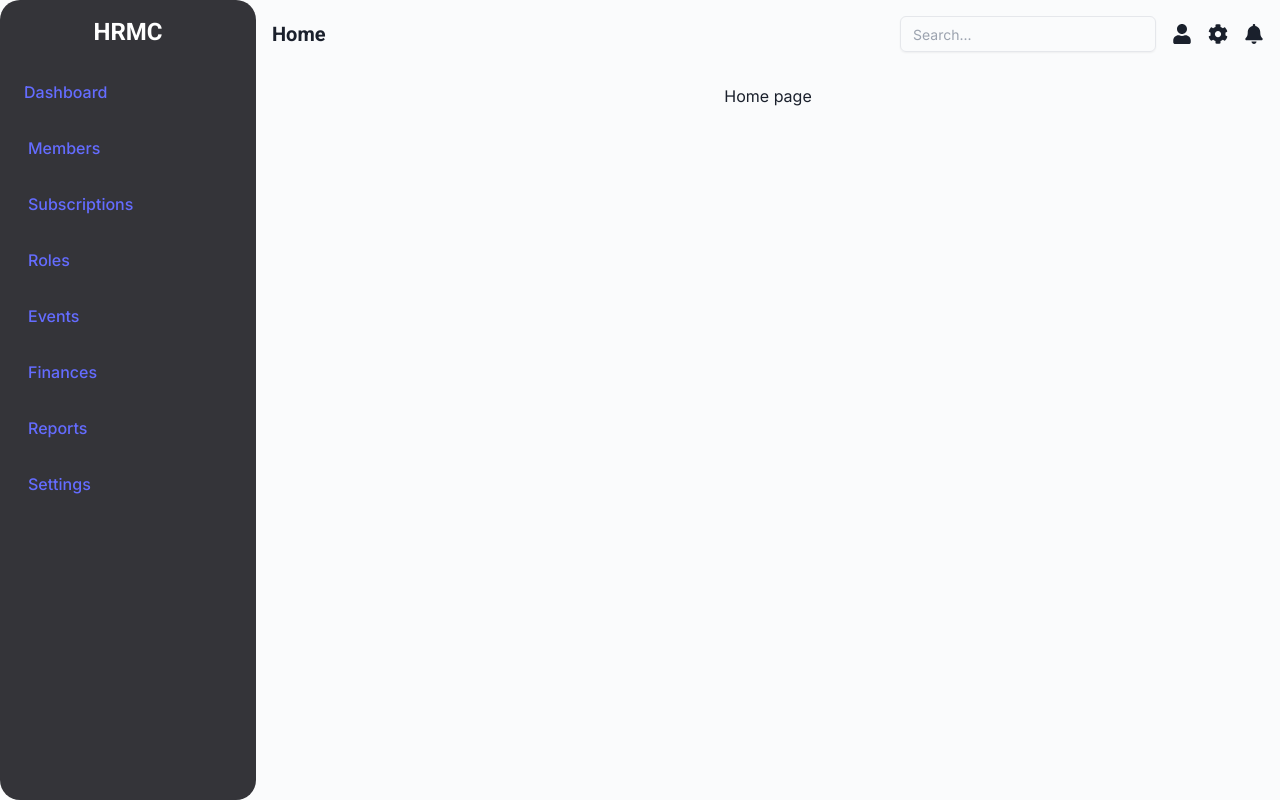
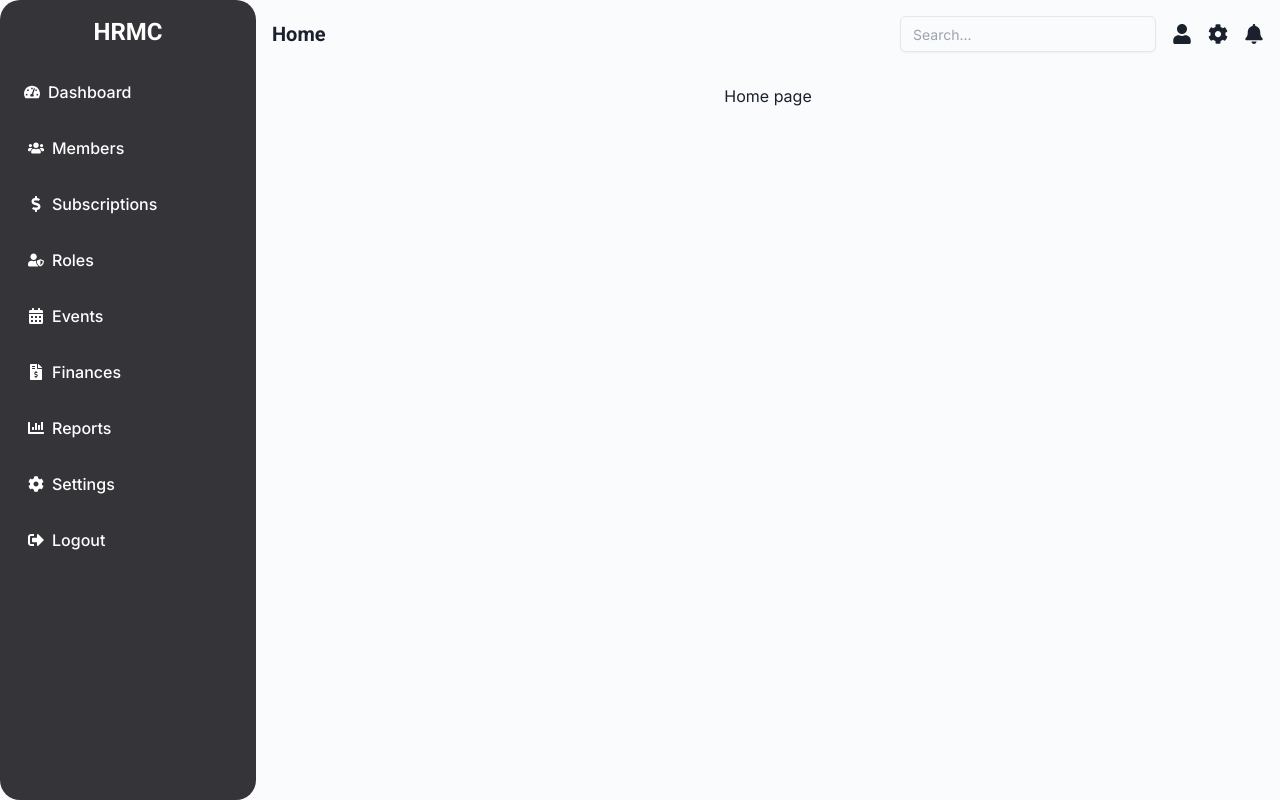
Before and after one commit to swathysukumaran/HRMC, a React (Vite) app in the folder front-end/: page / in a window 1280 px wide. Built offline with nearby package versions, Linux system fonts and the light colour scheme.

Commit message:
Update sidenav styles

```diff
--- a/front-end/src/app-components/shared/Sidebar.tsx
+++ b/front-end/src/app-components/shared/Sidebar.tsx
@@ -1,6 +1,17 @@
 import React from "react";
 import { NavLink } from "react-router-dom";
 import { cn } from "@/lib/utils";
+import {
+  FaTachometerAlt,
+  FaUsers,
+  FaDollarSign,
+  FaUserShield,
+  FaCalendarAlt,
+  FaFileInvoiceDollar,
+  FaChartBar,
+  FaCog,
+  FaSignOutAlt,
+} from "react-icons/fa";
 import {
   NavigationMenu,
   NavigationMenuItem,
@@ -19,11 +30,12 @@ const Sidebar = () => {
                 to="/dashboard"
                 className={({ isActive }) =>
                   cn(
-                    "block p-2 rounded w-full hover:bg-gray-700 text-left",
-                    isActive ? "bg-gray-700" : ""
+                    "flex items-center p-2 rounded w-full hover:bg-gray-700 hover:text-white text-left text-white",
+                    isActive ? "bg-[#3791ED]" : ""
                   )
                 }
               >
+                <FaTachometerAlt className="mr-2" />
                 Dashboard
               </NavLink>
             </NavigationMenuItem>
@@ -32,11 +44,12 @@ const Sidebar = () => {
                 to="/members"
                 className={({ isActive }) =>
                   cn(
-                    "block p-2 rounded w-full hover:bg-gray-700 text-left",
-                    isActive ? "bg-gray-700" : ""
+                    "flex items-center p-2 rounded w-full hover:bg-gray-700 hover:text-white text-left text-white",
+                    isActive ? "bg-[#3791ED]" : ""
                   )
                 }
               >
+                <FaUsers className="mr-2" />
                 Members
               </NavLink>
             </NavigationMenuItem>
@@ -45,11 +58,12 @@ const Sidebar = () => {
                 to="/subscriptions"
                 className={({ isActive }) =>
                   cn(
-                    "block p-2 rounded w-full hover:bg-gray-700 text-left",
-                    isActive ? "bg-gray-700" : ""
+                    "flex items-center p-2 rounded w-full hover:bg-gray-700 hover:text-white text-left text-white",
+                    isActive ? "bg-[#3791ED]" : ""
                   )
                 }
               >
+                <FaDollarSign className="mr-2" />
                 Subscriptions
               </NavLink>
             </NavigationMenuItem>
@@ -58,11 +72,12 @@ const Sidebar = () => {
                 to="/roles"
                 className={({ isActive }) =>
                   cn(
-                    "block p-2 rounded w-full hover:bg-gray-700 text-left",
-                    isActive ? "bg-gray-700" : ""
+                    "flex items-center p-2 rounded w-full hover:bg-gray-700 hover:text-white text-left text-white",
+                    isActive ? "bg-[#3791ED]" : ""
                   )
                 }
               >
+                <FaUserShield className="mr-2" />
                 Roles
               </NavLink>
             </NavigationMenuItem>
@@ -71,11 +86,12 @@ const Sidebar = () => {
                 to="/events"
                 className={({ isActive }) =>
                   cn(
-                    "block p-2 rounded w-full hover:bg-gray-700 text-left",
-                    isActive ? "bg-gray-700" : ""
+                    "flex items-center p-2 rounded w-full hover:bg-gray-700 hover:text-white text-left text-white",
+                    isActive ? "bg-[#3791ED]" : ""
                   )
                 }
               >
+                <FaCalendarAlt className="mr-2" />
                 Events
               </NavLink>
             </NavigationMenuItem>
@@ -84,11 +100,12 @@ const Sidebar = () => {
                 to="/finances"
                 className={({ isActive }) =>
                   cn(
-                    "block p-2 rounded w-full hover:bg-gray-700 text-left",
-                    isActive ? "bg-gray-700" : ""
+                    "flex items-center p-2 rounded w-full hover:bg-gray-700 hover:text-white text-left text-white",
+                    isActive ? "bg-[#3791ED]" : ""
                   )
                 }
               >
+                <FaFileInvoiceDollar className="mr-2" />
                 Finances
               </NavLink>
             </NavigationMenuItem>
@@ -97,11 +114,12 @@ const Sidebar = () => {
                 to="/reports"
                 className={({ isActive }) =>
                   cn(
-                    "block p-2 rounded w-full hover:bg-gray-700 text-left",
-                    isActive ? "bg-gray-700" : ""
+                    "flex items-center p-2 rounded w-full hover:bg-gray-700 hover:text-white text-left text-white",
+                    isActive ? "bg-[#3791ED]" : ""
                   )
                 }
               >
+                <FaChartBar className="mr-2" />
                 Reports
               </NavLink>
             </NavigationMenuItem>
@@ -110,12 +128,27 @@ const Sidebar = () => {
                 to="/settings"
                 className={({ isActive }) =>
                   cn(
-                    "block p-2 rounded w-full hover:bg-gray-700 text-left",
-                    isActive ? "bg-gray-700" : ""
+                    "flex items-center p-2 rounded w-full hover:bg-gray-700 hover:text-white text-left text-white",
+                    isActive ? "bg-[#3791ED]" : ""
                   )
                 }
               >
+                <FaCog className="mr-2" />
                 Settings
+              </NavLink>
+            </NavigationMenuItem>
+            <NavigationMenuItem className="mb-4 w-full">
+              <NavLink
+                to="/logout"
+                className={({ isActive }) =>
+                  cn(
+                    "flex items-center p-2 rounded w-full hover:bg-gray-700 hover:text-white text-left text-white",
+                    isActive ? "bg-[#3791ED]" : ""
+                  )
+                }
+              >
+                <FaSignOutAlt className="mr-2" />
+                Logout
               </NavLink>
             </NavigationMenuItem>
           </NavigationMenuList>
```
